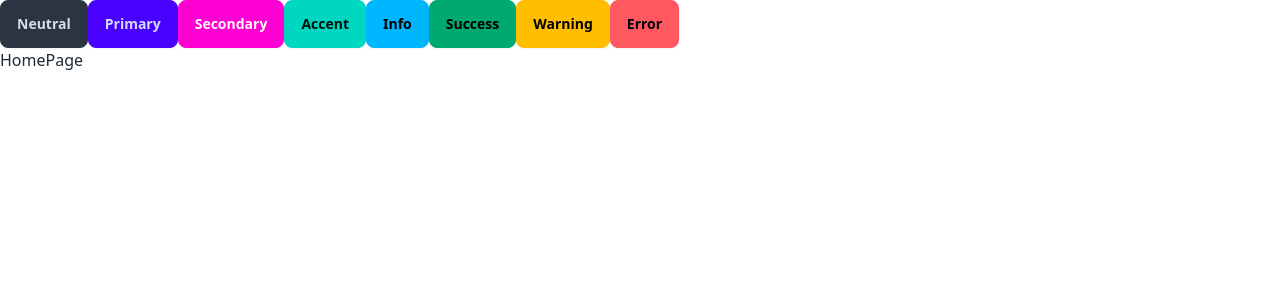
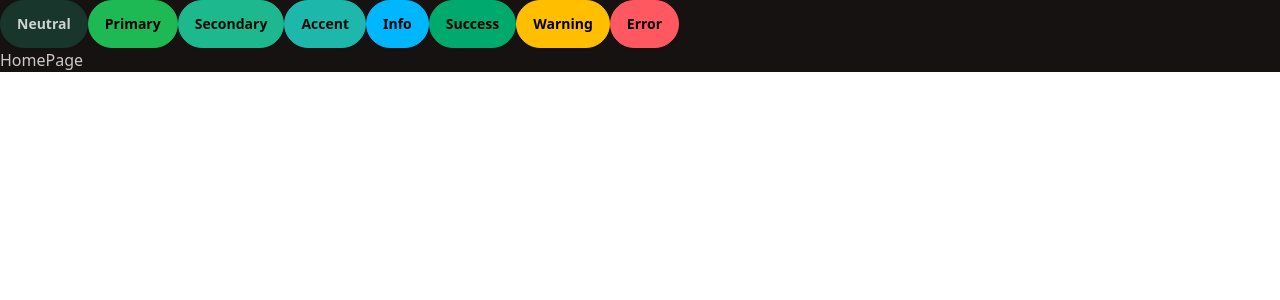
Before and after one commit to LaurenCummings/thinkboard-project, a React (Vite) app in the folder frontend/: page / in a window 1280 px wide. Shown: the top 300 px of the page. Built offline with nearby package versions, Linux system fonts and the light colour scheme.

Commit message:
added forest theme to app

```diff
--- a/frontend/src/App.jsx
+++ b/frontend/src/App.jsx
@@ -5,7 +5,7 @@ import NoteDetailPage from "./pages/NoteDetailPage";
 
 const App = () => {
   return (
-    <div>
+    <div data-theme="forest">
       <button className="btn btn-neutral">Neutral</button>
       <button className="btn btn-primary">Primary</button>
       <button className="btn btn-secondary">Secondary</button>
```
